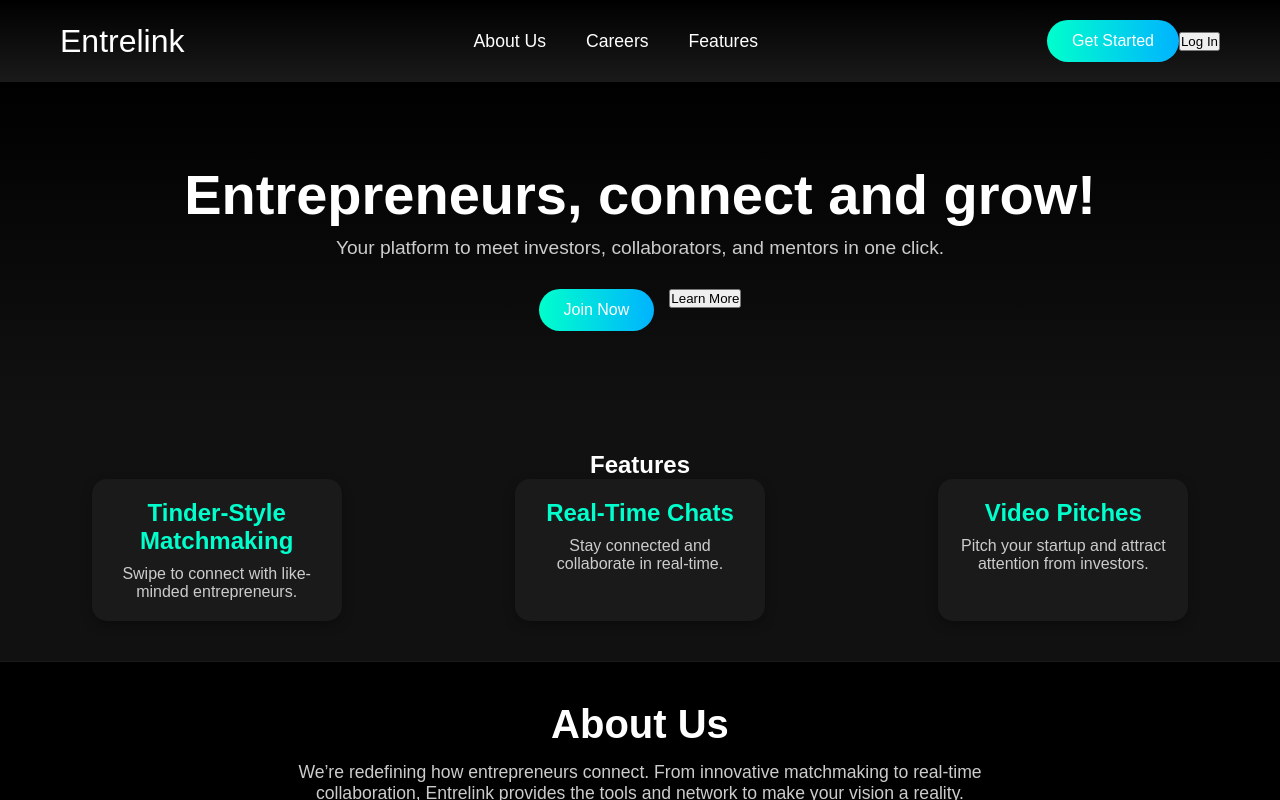
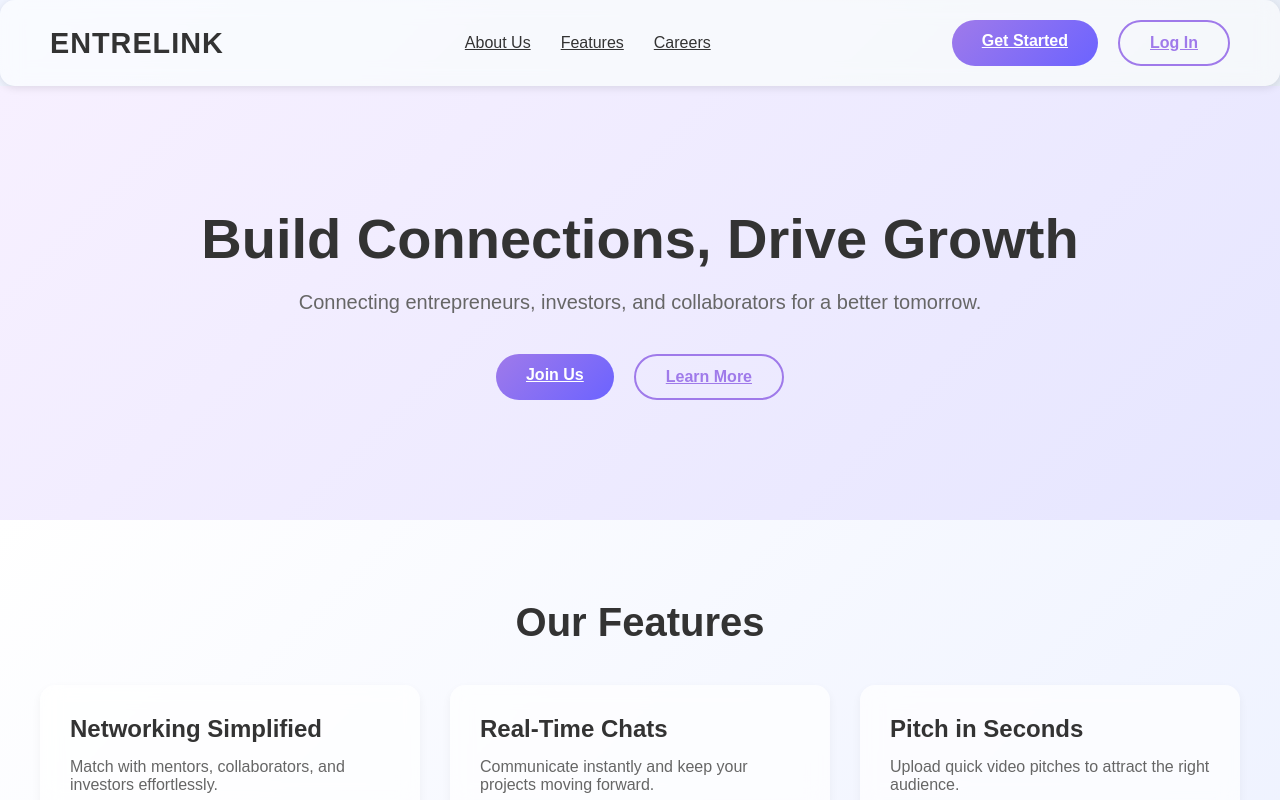
Before and after one commit to SimplyGenius-svg/ent-main, a React (Create React App) app: page / in a window 1280 px wide. Built offline with nearby package versions, Linux system fonts and the light colour scheme.

Commit message:
redesign homepage

```diff
--- a/src/HomePage.js
+++ b/src/HomePage.js
@@ -1,76 +1,62 @@
 import React from 'react';
-import { Link } from 'react-router-dom';
 import './styles/styles.css';
 
 const HomePage = () => {
   return (
-    <div className="home-container">
+    <div className="homepage-container">
       <header className="header">
-        <a href="/" className="logo-text">Entrelink</a>
+        <div className="logo">EntreLink</div>
         <nav className="navbar">
-          <a href="#about">About Us</a>
-          <a href="#careers">Careers</a>
-          <a href="#features">Features</a>
+          <a href="#about" className="nav-item">About Us</a>
+          <a href="#features" className="nav-item">Features</a>
+          <a href="#careers" className="nav-item">Careers</a>
         </nav>
-        <div className="buttons">
-          <Link to="/signup">
-            <button className="cta-button">Get Started</button>
-          </Link>
-          <Link to="/signin">
-            <button className="cta-button-outline">Log In</button>
-          </Link>
+        <div className="cta-buttons">
+          <a href="/signup" className="btn primary">Get Started</a>
+          <a href="/signin" className="btn secondary">Log In</a>
         </div>
       </header>
 
-      <main>
-        <section className="hero">
-          <h1>Entrepreneurs, connect and grow!</h1>
-          <p>Your platform to meet investors, collaborators, and mentors in one click.</p>
-          <div className="hero-buttons">
-            <Link to="/signup">
-              <button className="cta-button">Join Now</button>
-            </Link>
-            <Link to="/learn-more">
-              <button className="cta-button-outline">Learn More</button>
-            </Link>
+      <section className="hero-section">
+        <h1 className="headline">Build Connections, Drive Growth</h1>
+        <p className="subtext">Connecting entrepreneurs, investors, and collaborators for a better tomorrow.</p>
+        <div className="hero-cta">
+          <a href="/signup" className="btn primary">Join Us</a>
+          <a href="/learn-more" className="btn secondary">Learn More</a>
         </div>
       </section>
 
-        {/* Features Section */}
       <section id="features" className="features-section">
-          <h2>Features</h2>
+        <h2 className="section-title">Our Features</h2>
         <div className="features-grid">
-            <div className="feature-item glass-card">
-              <h3>Tinder-Style Matchmaking</h3>
-              <p>Swipe to connect with like-minded entrepreneurs.</p>
+          <div className="feature-card">
+            <h3>Networking Simplified</h3>
+            <p>Match with mentors, collaborators, and investors effortlessly.</p>
           </div>
-            <div className="feature-item glass-card">
+          <div className="feature-card">
             <h3>Real-Time Chats</h3>
-              <p>Stay connected and collaborate in real-time.</p>
+            <p>Communicate instantly and keep your projects moving forward.</p>
           </div>
-            <div className="feature-item glass-card">
-              <h3>Video Pitches</h3>
-              <p>Pitch your startup and attract attention from investors.</p>
+          <div className="feature-card">
+            <h3>Pitch in Seconds</h3>
+            <p>Upload quick video pitches to attract the right audience.</p>
           </div>
         </div>
       </section>
 
-        {/* About Us Section */}
       <section id="about" className="about-section">
-          <h2>About Us</h2>
-          <p>We’re redefining how entrepreneurs connect. From innovative matchmaking to real-time collaboration, Entrelink provides the tools and network to make your vision a reality.</p>
+        <h2 className="section-title">About Us</h2>
+        <p className="about-text">EntreLink is redefining entrepreneurship by making it easier to connect, collaborate, and succeed. From investor matchmaking to real-time collaboration tools, we are empowering tomorrow’s leaders.</p>
       </section>
 
-        {/* Careers Section */}
       <section id="careers" className="careers-section">
-          <h2>Careers</h2>
-          <p>Passionate about tech and entrepreneurship? Join us!</p>
-          <a href="https://gyanb.notion.site/Entrelink-Careers-40c96e2d9b8345dda94b55c713f18344?pvs=4" className="cta-link">Explore Careers</a>
+        <h2 className="section-title">Join Our Team</h2>
+        <p className="careers-text">Passionate about entrepreneurship and tech? We’re looking for forward-thinking individuals to help shape the future.</p>
+        <a href="https://gyanb.notion.site/Entrelink-Careers-40c96e2d9b8345dda94b55c713f18344?pvs=4" className="btn primary">Explore Careers</a>
       </section>
-      </main>
 
       <footer className="footer">
-        <p>&copy; 2024 Entrelink. All rights reserved.</p>
+        <p>&copy; 2024 EntreLink. Building the future of connections.</p>
       </footer>
     </div>
   );
--- a/src/styles/styles.css
+++ b/src/styles/styles.css
@@ -1,237 +1,271 @@
 /* General Styles */
-html, body {
+* {
   margin: 0;
   padding: 0;
-  font-family: 'Sora', sans-serif;
-  background-color: #000000;
-  color: #ffffff;
-  height: 100%;
-  overflow-x: hidden !important; /* Force-disable horizontal scroll */
-  overflow-y: auto !important; /* Force-enable vertical scrolling */
   box-sizing: border-box;
 }
 
-/* Container */
-.home-container {
-  display: flex;
-  flex-direction: column;
-  flex-grow: 1;
-  text-align: center;
-  min-height: 100vh;
+html {
+  height: 100%; /* Ensure full height */
+}
+
+body {
+  min-height: 100%;
+  font-family: 'Poppins', sans-serif;
+  background: linear-gradient(135deg, #f0f4ff, #e1e8f0);
+  color: #333;
+  overflow-x: hidden !important; /* Force-disable horizontal scroll */
+  overflow-y: auto !important; /* Force-enable vertical scrolling */
+  scroll-behavior: smooth; /* Smooth scrolling */
+  background-attachment: fixed;
+  transition: background-color 0.5s ease-in-out;
+}
+/* Custom Cursor */
+body {
+  cursor: url('cursor.svg'), auto; /* Custom cursor for a unique feel */
+}
+
+/* Dynamic Background Animation */
+body::before {
+  content: '';
+  position: fixed;
+  top: 0;
+  left: 0;
+  width: 100vw;
+  height: 100vh;
+  z-index: -1;
+  background: linear-gradient(135deg, #f0f4ff, #e1e8f0);
+  animation: gradientShift 10s ease infinite; /* Subtle background gradient shift */
+}
+
+@keyframes gradientShift {
+  0% {
+    background: linear-gradient(135deg, #f0f4ff, #e1e8f0);
+  }
+  50% {
+    background: linear-gradient(135deg, #dce7ff, #cfe0f5);
+  }
+  100% {
+    background: linear-gradient(135deg, #f0f4ff, #e1e8f0);
+  }
 }
 
 /* Header */
 .header {
-  background: linear-gradient(180deg, #000000, #1a1a1a);
-  padding: 20px 60px;
   display: flex;
   justify-content: space-between;
   align-items: center;
-  position: sticky;
-  top: 0;
-  z-index: 1000;
+  padding: 20px 50px;
+  background: rgba(255, 255, 255, 0.6); /* Semi-transparent for glassmorphism */
+  backdrop-filter: blur(10px); /* Frosted glass effect */
+  box-shadow: 0 2px 8px rgba(0, 0, 0, 0.1);
+  border-radius: 15px; /* Rounded for a softer feel */
 }
 
-.logo-text {
-  font-family: 'Baloo 2', sans-serif;
-  font-size: 2rem;
-  font-weight: 500;
-  color: white;
-  text-decoration: none;
+.logo {
+  font-size: 1.8rem;
+  font-weight: bold;
+  color: #333;
+  text-transform: uppercase;
+  letter-spacing: 1px;
 }
 
-.navbar a {
-  color: white;
-  margin: 0 20px;
-  text-decoration: none;
-  font-weight: 500;
-  font-size: 1.1rem;
-  transition: color 0.3s ease;
+.navbar {
+  display: flex;
+  gap: 30px;
 }
 
-.navbar a:hover {
-  color: #00FFCC;
+.nav-item {
+  color: #333;
+  font-size: 1rem;
+  font-weight: 500;
+  transition: color 0.3s;
+}
+
+.nav-item:hover {
+  color: #9F7AEA;
+}
+
+.cta-buttons {
+  display: flex;
+  gap: 20px;
+}
+
+.btn {
+  padding: 12px 30px;
+  border-radius: 30px;
+  font-weight: 600;
+  transition: background-color 0.3s ease, transform 0.2s ease; /* Added transform for hover effect */
+}
+
+.primary {
+  background: linear-gradient(135deg, #9F7AEA, #6C63FF);
+  color: white;
+}
+
+.primary:hover {
+  background: linear-gradient(135deg, #805AD5, #6C63FF);
+  transform: translateY(-3px); /* Subtle lift on hover */
+}
+
+.secondary {
+  background-color: transparent;
+  border: 2px solid #9F7AEA;
+  color: #9F7AEA;
+}
+
+.secondary:hover {
+  background-color: #9F7AEA;
+  color: white;
+  transform: translateY(-3px); /* Hover effect */
 }
 
 /* Hero Section */
-.hero {
-  padding: 80px 20px;
-  background: linear-gradient(180deg, #000000, #111111);
-  color: white;
+.hero-section {
+  padding: 120px 20px;
   text-align: center;
-  flex-grow: 1;
+  background: linear-gradient(135deg, #f7f0ff, #e6e6ff);
 }
 
-.hero h1 {
-  font-family: 'Sora', sans-serif;
+.headline {
   font-size: 3.5rem;
-  font-weight: 700;
-  margin-bottom: 10px;
+  color: #333;
+  margin-bottom: 20px;
 }
 
-.hero p {
-  font-family: 'Sora', sans-serif;
-  font-size: 1.2rem;
-  color: #cccccc;
-  margin-bottom: 30px;
+.subtext {
+  font-size: 1.25rem;
+  color: #666;
+  margin-bottom: 40px;
 }
 
-.hero-buttons {
+.hero-cta {
   display: flex;
+  gap: 20px;
   justify-content: center;
-  gap: 15px;
-}
-
-/* CTA Buttons */
-.cta-button {
-  background: linear-gradient(90deg, #00FFCC, #00B3FF);
-  color: white;
-  border: none;
-  border-radius: 30px;
-  padding: 12px 25px;
-  font-size: 1rem;
-  cursor: pointer;
-  transition: transform 0.2s, box-shadow 0.2s;
-}
-
-.cta-button:hover {
-  transform: scale(1.05);
-  box-shadow: 0 8px 15px rgba(0, 255, 204, 0.4);
 }
 
 /* Features Section */
 .features-section {
-  padding: 40px 20px; /* Reduced padding */
-  background-color: #111111;
-  color: white;
+  padding: 80px 20px;
+  background: linear-gradient(135deg, #ffffff, #eef2ff);
+}
+
+.section-title {
+  font-size: 2.5rem;
+  color: #333;
+  text-align: center;
+  margin-bottom: 40px;
 }
 
 .features-grid {
-  display: flex;
-  justify-content: space-around;
-  gap: 30px; /* Reduced gap */
+  display: grid;
+  grid-template-columns: repeat(auto-fit, minmax(300px, 1fr));
+  gap: 30px;
+  max-width: 1200px;
+  margin: 0 auto;
 }
 
-.feature-item {
-  width: 250px; /* Adjusted width */
-  padding: 20px;
-  background-color: #1a1a1a;
+.feature-card {
+  background: rgba(255, 255, 255, 0.7); /* Glassmorphism effect */
+  backdrop-filter: blur(10px); /* Frosted glass effect */
+  padding: 30px;
   border-radius: 15px;
-  text-align: center;
-  box-shadow: 0 4px 12px rgba(0, 0, 0, 0.3);
-  transition: transform 0.3s ease;
+  box-shadow: 0 4px 10px rgba(0, 0, 0, 0.05);
+  transition: transform 0.3s ease, background-color 0.3s ease;
 }
 
-.feature-item:hover {
-  transform: translateY(-5px);
+.feature-card:hover {
+  transform: translateY(-10px); /* Subtle hover lift */
+  background-color: rgba(255, 255, 255, 0.85); /* More emphasis on hover */
 }
 
-.feature-item h3 {
-  font-family: 'Sora', sans-serif;
+.feature-card h3 {
   font-size: 1.5rem;
-  color: #00FFCC;
-  margin-bottom: 10px;
+  color: #333;
+  margin-bottom: 15px;
 }
 
-.feature-item p {
-  font-family: 'Sora', sans-serif;
+.feature-card p {
   font-size: 1rem;
-  color: #cccccc;
+  color: #666;
 }
 
-/* About Us Section */
+/* About Section */
 .about-section {
-  padding: 40px 20px; /* Reduced padding */
-  background-color: #000000;
-  border-top: 1px solid rgba(255, 255, 255, 0.1);
+  padding: 80px 20px;
+  background: linear-gradient(135deg, #f7f0ff, #ececf6);
+  text-align: center;
 }
 
-.about-section h2 {
-  font-family: 'Sora', sans-serif;
-  font-size: 2.5rem;
-  color: white;
-  margin-bottom: 15px; /* Reduced margin */
-}
-
-.about-section p {
-  font-family: 'Sora', sans-serif;
-  font-size: 1.1rem;
-  color: #cccccc;
-  max-width: 700px;
+.about-text {
+  font-size: 1.2rem;
+  color: #666;
+  max-width: 800px;
   margin: 0 auto;
-  text-align: center; /* Ensures the text is centered */
+  line-height: 1.7;
 }
 
 /* Careers Section */
 .careers-section {
-  padding: 40px 20px; /* Reduced padding */
-  background-color: #111111;
+  padding: 80px 20px;
+  background: linear-gradient(135deg, #ffffff, #eef2ff);
+  text-align: center;
 }
 
-.careers-section h2 {
-  font-family: 'Sora', sans-serif;
-  font-size: 2.5rem;
-  color: white;
-  margin-bottom: 15px; /* Reduced margin */
-}
-
-.careers-section p {
-  font-family: 'Sora', sans-serif;
-  font-size: 1.1rem;
-  color: #cccccc;
-}
-
-.cta-link {
-  display: inline-block;
-  margin-top: 20px;
-  padding: 12px 24px;
-  background-color: #00FFCC;
-  color: white;
-  border-radius: 30px;
-  text-decoration: none;
-  font-family: 'Sora', sans-serif;
-  font-size: 1rem;
-  transition: background-color 0.3s ease;
-}
-
-.cta-link:hover {
-  background-color: #00B3FF;
+.careers-text {
+  font-size: 1.2rem;
+  color: #666;
+  max-width: 700px;
+  margin: 0 auto;
+  line-height: 1.7;
 }
 
 /* Footer */
 .footer {
-  background-color: #000000;
-  color: white;
-  padding: 20px;
+  padding: 40px;
+  background: rgba(255, 255, 255, 0.6);
+  backdrop-filter: blur(10px);
   text-align: center;
-  border-top: 1px solid rgba(255, 255, 255, 0.1);
-  flex-shrink: 0;
+  border-top: 1px solid #e0e0e0;
 }
 
 .footer p {
-  font-family: 'Sora', sans-serif;
-  color: #888888;
+  color: #777;
+  font-size: 1rem;
+}
+
+/* Dark Mode Toggle */
+.dark-mode {
+  background-color: #121212;
+  color: #ffffff;
+}
+
+.dark-mode .header {
+  background-color: #1c1c1c;
+}
+
+.dark-mode .feature-card {
+  background-color: rgba(255, 255, 255, 0.1);
+  color: #ffffff;
 }
 
 /* Responsive Design */
 @media (max-width: 768px) {
   .features-grid {
+    grid-template-columns: 1fr;
+  }
+
+  .cta-buttons {
     flex-direction: column;
     align-items: center;
-  }
-
-  .feature-item {
-    width: 100%;
-    max-width: 300px;
-    margin-bottom: 20px;
   }
 
   .hero h1 {
     font-size: 2.5rem;
   }
 
-  .cta-button, .cta-button-outline {
-    font-size: 0.9rem;
-    padding: 12px 20px;
+  .hero p {
+    font-size: 1.1rem;
   }
 }
```
Also changed, not shown: src/styles/cursor.svg (added). Lines whose indentation alone changed are shown as unchanged.
